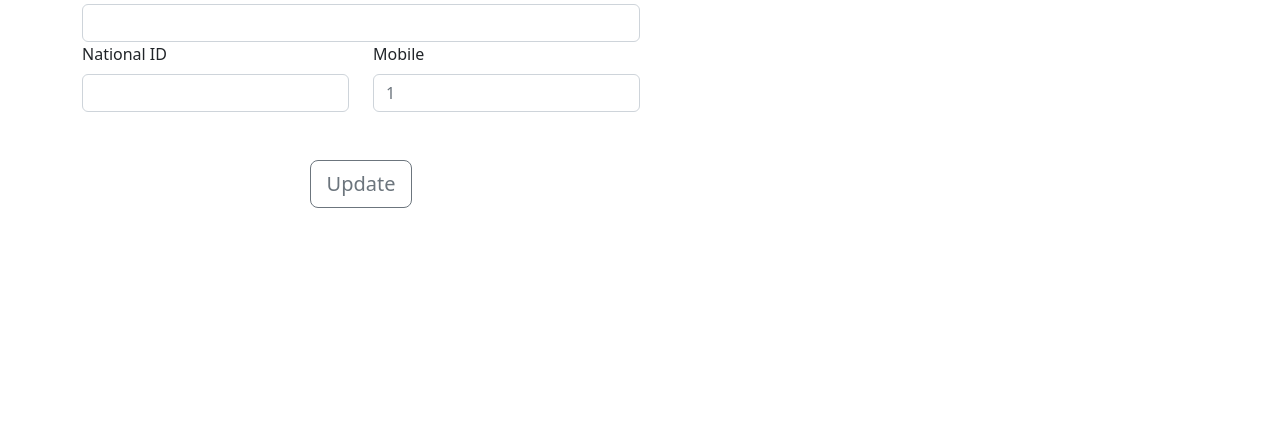
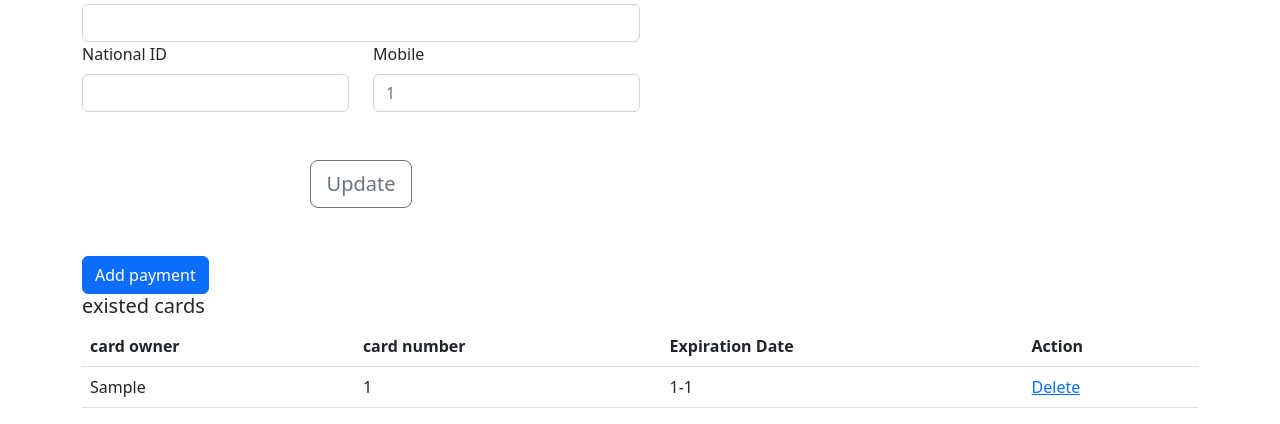
Before and after one commit to mohammadbismail/palrent_12_oct_22, a Django app: page /my_dashboard/customer_account/1/ in a window 1280 px wide. Shown: the part 543-967 px from the top of the page. Before the commit the page ends 751 px from the top, so only its background shows below. Run offline with Django 3.2, Linux system fonts and the light colour scheme; tables that the repository leaves empty hold one stand-in row (values such as "Sample post").

Commit message:
payment method is ready for customers and providers

```diff
--- a/car_app/templates/customer_account.html
+++ b/car_app/templates/customer_account.html
@@ -12,7 +12,8 @@
 </head>
 <body>
     <div class="container">
-        <a href="/my_dashboard/">
+        <div>
+            <a href="/">
                 <button type="submit" class="btn btn-primary">My Dashboard</button>
             </a>
             <a href="/delete/">
@@ -111,5 +112,38 @@
                         </div>
                     </form>
                 </div>
+        </div>
+        <div class="payments">
+            <a href="/my_dashboard/customer_payment_method/{{customer_id}}/">
+                <button type="submit" class="btn btn-primary">Add payment</button>
+            </a>
+            <div>
+                <h5>existed cards</h5>
+                <table class="table">
+                    <thead class="position">
+                        <tr>
+                            <th scope="col">card owner</th>
+                            <th scope="col">card number</th>
+                            <th scope="col">Expiration Date</th>
+                            <th scope="col">Action</th>
+                        </tr>
+                    </thead>
+                    <tbody>
+                        {% for card in cards %}
+                        <tr class="display">
+                            <td scope="row" name="card_id"><span>{{card.card_owner}}</span></td>
+                            <td scope="row" name="card_id"><span>{{card.card_number}}</span></td>
+                            <td scope="row" name="card_id"><span>{{card.expiration_mm}}-{{card.expiration_yyyy}}</span></td>
+                            <td>
+                                <input type="hidden" name="card_id" value="{{card.id}}">
+                                <a href="/my_dashboard/customer_delete_card/{{customer_id}}/{{card.id}}/">Delete</a>
+                            </td>
+                        </tr>
+                        {% endfor %}
+                    </tbody>
+                </table>
+            </div>
+        </div>
+    </div>
 </body>
 </html>
--- a/car_app/urls.py
+++ b/car_app/urls.py
@@ -8,7 +8,12 @@ urlpatterns = [
     path("car_select/<car_id>/", views.car_select),
     path("car_details/<car_id>/", views.car_details),
     path("car_book/<car_id>/", views.car_book),
-    path("payment_method/", views.payment_method),
+    path("customer_payment_method/<customer_id>/", views.customer_payment_method),
+    path("provider_payment_method/<provider_id>/", views.Provider_payment_method),
+    path("customer_add_payment/<customer_id>/", views.customer_add_payment),
+    path("customer_delete_card/<customer_id>/<card_id>/", views.customer_delete_card),
+    path("provider_add_payment/<provider_id>/", views.provider_add_payment),
+    path("provider_delete_card/<provider_id>/<card_id>/", views.provider_delete_card),
     path("payment_confirmation/<car_id>/", views.payment_confirmation),
     path("confirm_book/<car_id>/", views.confirm_book),
     path("provider_dashboard/", views.provider_dashboard),
--- a/car_app/views.py
+++ b/car_app/views.py
@@ -1,5 +1,5 @@
 from django.shortcuts import render, redirect
-from user_app.models import Provider, Customer
+from user_app.models import Provider, Customer, Customer_payment, Provider_payment
 from .models import Car
 import bcrypt
 
@@ -64,8 +64,23 @@ def car_book(request):
     return redirect("/my_dashboard/payment_confirmation")
 
 
-def payment_method(request):
-    return render(request, "payment_method.html")
+def customer_payment_method(request, customer_id):
+
+    context = {
+        "customer": Customer.objects.get(id=customer_id),
+        "link": "/my_dashboard/customer_add_payment/"+customer_id+"/",
+    }
+    return render(request, "payment_method.html", context)
+
+
+def Provider_payment_method(request, provider_id):
+
+    context = {
+        "provider": Provider.objects.get(id=provider_id),
+        "link": "/my_dashboard/provider_add_payment/"+provider_id+"/"
+    }
+
+    return render(request, "payment_method.html", context)
 
 
 def payment_confirmation(request, car_id):
@@ -114,7 +129,6 @@ def edit_my_car(request, car_id):
 
     print("this works here")
 
-    # car_id = request.POST['car_id']
     c = Car.objects.get(id=car_id)
     c.brand = request.POST["brand"]
     c.model = request.POST["model"]
@@ -130,9 +144,9 @@ def edit_my_car(request, car_id):
 def provider_account(request, provider_id):
     print("this works here")
     context = {
-        # 'garage': Provider.objects.filter(provider=request.session["provider_id"]),
         "provider_id": provider_id,
         "provider": Provider.objects.get(id=provider_id),
+        "cards": Provider_payment.objects.filter(provider_payment=provider_id),
     }
 
     return render(request, "provider_account.html", context)
@@ -174,6 +188,7 @@ def customer_account(request, customer_id):
     context = {
         "customer_id": customer_id,
         "customer": Customer.objects.get(id=customer_id),
+        "cards": Customer_payment.objects.filter(customer_payment=customer_id),
     }
 
     return render(request, "customer_account.html", context)
@@ -214,3 +229,59 @@ def delete_car(request, car_id):
     c.delete()
 
     return redirect("/my_dashboard/add_car")
+
+
+def customer_add_payment(request, customer_id):
+
+    # card_number_from_form = request.POST["card_number"]
+    # car_number_hash = bcrypt.hashpw(card_number_from_form.encode(), bcrypt.gensalt()).decode()
+    # cvv_from_form = request.POST["cvv"]
+    # cvv_hash = bcrypt.hashpw(cvv_from_form.encode(), bcrypt.gensalt()).decode()
+
+    Customer_payment.objects.create(
+        card_owner=request.POST["card_owner"],
+        card_number=request.POST["card_number"],
+        expiration_mm=request.POST["expiration_mm"],
+        expiration_yyyy=request.POST["expiration_yyyy"],
+        cvv=request.POST["cvv"],
+        customer_payment=Customer.objects.get(id=customer_id),
+    )
+
+    return redirect("/my_dashboard/customer_account/"+customer_id)
+
+
+def provider_add_payment(request, provider_id):
+
+    # card_number_from_form = request.POST["card_number"]
+    # car_number_hash = bcrypt.hashpw(card_number_from_form.encode(), bcrypt.gensalt()).decode()
+    # cvv_from_form = request.POST["cvv"]
+    # cvv_hash = bcrypt.hashpw(cvv_from_form.encode(), bcrypt.gensalt()).decode()
+
+    Provider_payment.objects.create(
+        card_owner=request.POST["card_owner"],
+        card_number=request.POST["card_number"],
+        expiration_mm=request.POST["expiration_mm"],
+        expiration_yyyy=request.POST["expiration_yyyy"],
+        cvv=request.POST["cvv"],
+        provider_payment=Provider.objects.get(id=request.session["provider_id"]),
+    )
+
+    return redirect("/my_dashboard/provider_account/"+provider_id)
+
+
+def customer_delete_card(request, card_id, customer_id):
+
+    # customer_id = customer
+    c = Customer_payment.objects.get(id=card_id)
+    c.delete()
+
+    return redirect("/my_dashboard/customer_account/"+customer_id)
+
+
+def provider_delete_card(request, card_id, provider_id):
+
+    # customer_id = customer
+    c = Provider_payment.objects.get(id=card_id)
+    c.delete()
+
+    return redirect("/my_dashboard/provider_account/"+provider_id)
--- a/user_app/templates/base.html
+++ b/user_app/templates/base.html
@@ -155,7 +155,6 @@
               <p class="slogan-header">Car rental in Palestine</p>
             </div>
           </div>
-
           <div class="col-9  text-right">
             <span class="d-inline-block d-lg-none"><a href="#" class=" site-menu-toggle js-menu-toggle py-5 "><span
                   class="icon-menu h3 text-black"></span></a></span>
--- a/user_app/templates/dashboard.html
+++ b/user_app/templates/dashboard.html
@@ -34,8 +34,6 @@
 </head>
 
 <body>
-
-
   <div class="site-wrap" id="home-section">
 
     <div class="site-mobile-menu site-navbar-target">
@@ -61,7 +59,6 @@
           <label class="form-label" for="email">Email address</label>
           <input type="email" id="email" name="email" class="form-control" />
         </div>
-
         <!-- Password input -->
         <div class="form-outline mb-4">
           <label class="form-label" for="password">Password</label>
@@ -112,6 +109,9 @@
                   class="icon-menu h3 text-black"></span></a></span>
             <nav class="site-navigation text-right ml-auto d-none d-lg-block" role="navigation">
               <ul class="site-menu main-menu js-clone-nav ml-auto ">
+                {% if "customer_id" in request.session %}
+                <li><a href="/my_dashboard/customer_account/{{request.session.customer_id}}/" class="nav-link">My account</a></li>
+                {% endif %}
                 <li class="active"><a href="/" class="nav-link">Home</a></li>
                 <li><a href="/contact/" class="nav-link">Contact</a></li>
                 {% if "provider_id" in request.session %}
```
Also changed, not shown: car_app/templates/base.html (deleted, +0 -141 lines), car_app/templates/payment_method.html (+7 -4 lines), car_app/templates/provider_account.html (+34 -0 lines). Lines whose indentation alone changed are shown as unchanged.
